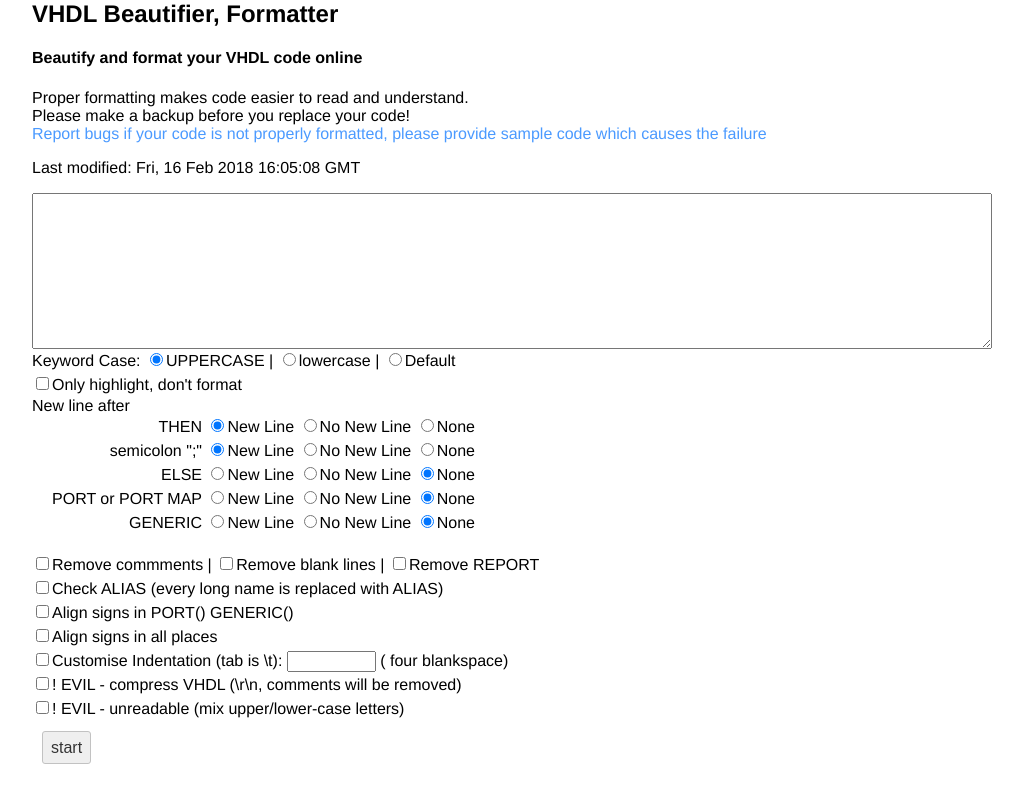
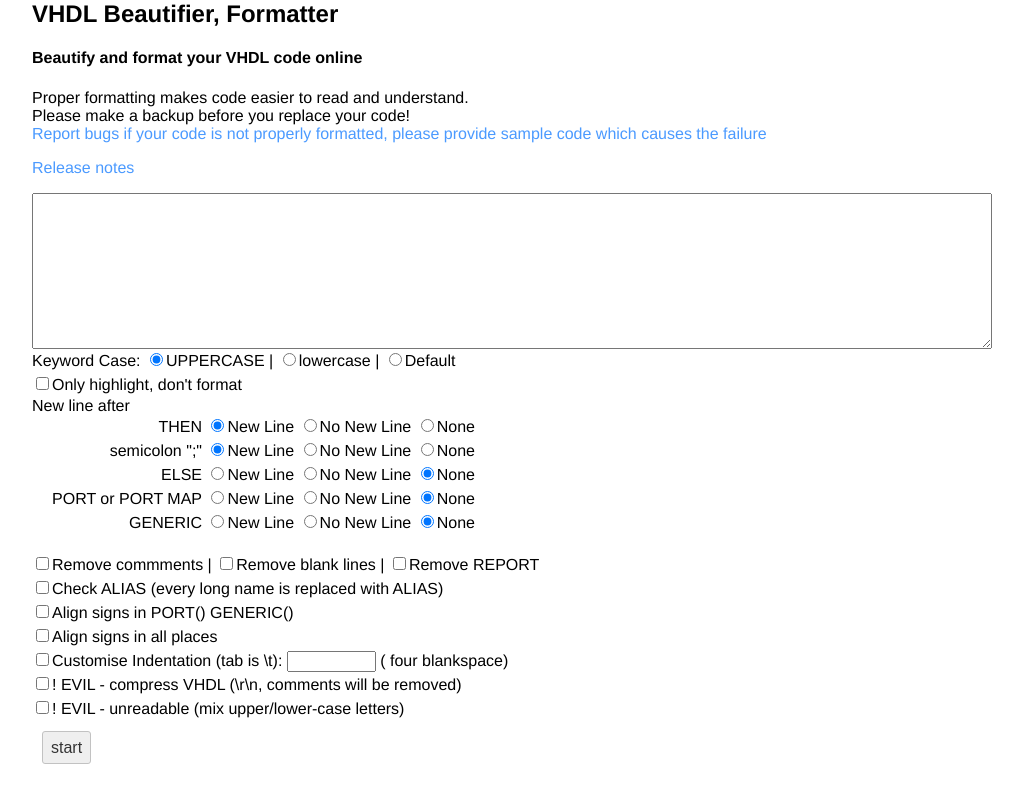
Before and after one commit to g2384/VHDLFormatter, a plain HTML site: page index.html in a window 1280 px wide. Shown: the top 799 px of the page, without its empty margins (128-1151 px from the left). Drawn offline with Linux system fonts and the light colour scheme.

Commit message:
add release notes

```diff
--- a/index.html
+++ b/index.html
@@ -112,7 +112,9 @@
         <br>
         <a href="https://github.com/g2384/g2384.github.io/issues" target="_blank">Report bugs if your code is not properly formatted, please provide sample code which causes the failure</a>
     </p>
-    <div id="lastModified"></div>
+    <p>
+        <a href="https://github.com/g2384/VHDLFormatter#readme">Release notes</a>
+    </p>
     <textarea id="in" rows="10" wrap="off"></textarea>
     <br>
     <form id="keyword">Keyword Case:
@@ -263,11 +265,6 @@
     </script>
     <script src="VHDLFormatter.js"></script>
     <script>
-        let lastModifiedDate = fetchHeader(location.href, 'Last-Modified');
-        if (lastModifiedDate != "") {
-            document.getElementById("lastModified").innerHTML = "<p>Last modified: " + lastModifiedDate + "</p>";
-        }
-
         function f() {
             var input = document.getElementById("in").value;
             var no_format = document.getElementById("no_format").checked;
```
Also changed, not shown: README.md.
